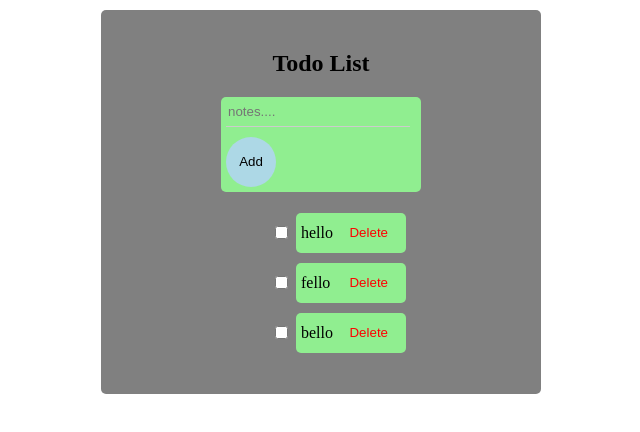
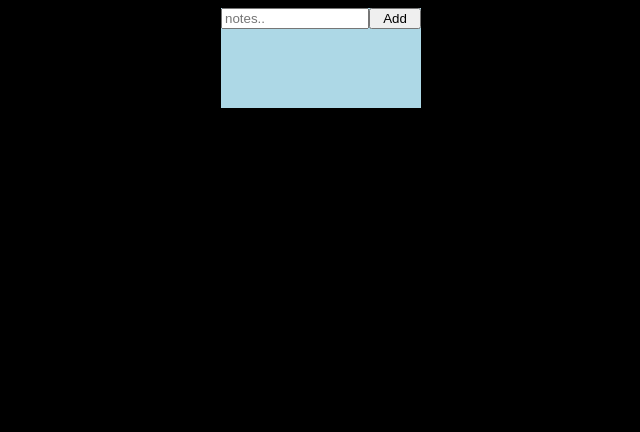
Before and after one commit to narangrg443/react-course, a React (Create React App) app: page / in a window 1280 px wide. Shown: the top 432 px of the page, without its empty margins (319-959 px from the left). Built offline with nearby package versions, Linux system fonts and the light colour scheme.

Commit message:
checked box then add delete buttun

```diff
--- a/public/style.css
+++ b/public/style.css
@@ -1,106 +1,60 @@
+body {
+  background-color: black;
+}
+
 .app-container {
-  overflow-y: auto;
   display: flex;
-  justify-content: center;
   flex-direction: column;
-  align-items: center;
-  max-width: 400px;
-  min-height: 130px;
+  margin: auto;
+  width: 200px;
+  min-height: 100px;
+  background-color: lightblue;
+
+}
+.input-container {
+  display: flex;
+  width: 200px;
 
 
-  margin: 10px auto;
-  padding: 20px;
-  background-color: grey;
-  border-radius: 5px;
+}
+
+.input-container input {
+  flex: 1;
+  width: 140px;
+  /* 80% width */
+}
+
+.input-container button {
+  flex: 1;
+  /* Remaining width */
 }
 
 
-.form-container {
+.todo-container {
   display: flex;
-  justify-content: center;
-  flex-direction: rows;
-  align-items: center;
+  justify-content: space-between;
+  min-width: 100px;
+  min-height: 25px;
   background-color: lightgreen;
-  border-radius: 5px;
-  width: 200px;
+
 
 }
-.input-field {
-  align-self: center;
-  background: lightgreen;
-  margin-bottom: 5px;
-  margin-left: 5px;
-  padding: 2px;
-  width: 90%;
-  min-height: 25px;
-  border: none;
-  border-bottom: 1px solid #ccc;
+input {
+  /* min-width: 100px; */
+}
+
+.item {
+  overflow-y: auto;
+  margin:10px;
 
 }
 
-.input-field:focus {
-  outline: none;
-  border-bottom-color: #007bff;
-}
-
-
-
-button {
-
-  background-color: lightblue;
-  padding: 5px 8px;
-  border: none;
-  border-radius: 5px;
-  cursor: pointer;
-  margin: 5px;
-
-}
-button:hover {}
-
-.item-container {
-  display: flex;
-  justify-content: space-between;
-  align-items: center;
-  background: lightgreen;
-  min-width: 100px;
-  min-height: 40px;
-  margin: 5px;
-  padding-left: 5px;
-  padding-right: 5px;
-  border-radius: 5px;
-  overflow-y: auto;
-
-}
-.deleteBtn {
-  background-color: none;
-  background: none;
-  color: red;
-
-
-}
-ul {
-  overflow-y: auto;
-  display: flex;
-  flex-direction: column;
-
-
-  list-style-type: none;
+.cross{
+  text-decoration: line-through;
+  color:red;
 
 }
 
-
-.addBtn {
-  align-self: center;
-  width: 50px;
-  height: 50px;
-  border-radius: 50%;
-
+.completed{
+  background-color: lightblue;
 }
-.check-list-container {
-
-  display: flex;
-  flex-direction: rows;
-  justify-content: space-between;
-  align-items: center;
-
-}
--- a/src/components/app.jsx
+++ b/src/components/app.jsx
@@ -1,46 +1,73 @@
 import React, { useState } from "react";
-import Todo from "./todo";
 import Input from "./input";
-import Checked from "./checkbox"
-
 
 const App = () => {
-  const [todo, setTodo] = useState(["hello", "fello", "bello"]);
-const [isChecked,setchecked]=useState(false);
-  function clickHandler(e){
-    setTodo([...todo, e]);
-  }
+  const [todo, setTodo] = useState("");
+  const [todoList, setTodoList] = useState([]);
 
-  function deleteHandler(index) {
-    const updatedTodo = [...todo];
-    updatedTodo.splice(index, 1);
-    setTodo(updatedTodo);
-  }
+  const changeHandler = (e) => {
+    setTodo(e.target.value);
+  };
 
-function crossHandler(isChecked){
+  const clickHandler = () => {
+    printHandler();
+  };
 
-  setchecked(isChecked);
-}
+  const keyHandler = (e) => {
+    if (e.key === "Enter") {
+      printHandler();
+    }
+  };
+
+  const deleteHandler = (id) => {
+    setTodoList((prevTodoList) =>
+      prevTodoList.filter((todo) => todo.id !== id)
+    );
+  };
+
+  const toggleComplete = (id) => {
+    setTodoList((prevTodoList) =>
+      prevTodoList.map((todo) => {
+        if (todo.id === id) {
+          return { ...todo, completed: !todo.completed };
+        }
+        return todo;
+      })
+    );
+  };
+
+  const printHandler = () => {
+    if (todo.trim() !== "") {
+      setTodoList((prevTodoList) => [
+        ...prevTodoList,
+        { id: Date.now(), todo: todo, completed: false },
+      ]);
+      setTodo("");
+    }
+  };
 
   return (
     <div className="app-container">
-      <h2>Todo List</h2>
+      <Input
+        todo={todo}
+        changeHandler={changeHandler}
+        clickHandler={clickHandler}
+        keyHandler={keyHandler}
+      />
 
-      <Input onClick={clickHandler} />
-      <ul>
-        {todo.map((t, index) => (
-        <div className="check-list-container">
-           <Checked cross={crossHandler} />
-           <Todo
-           key={index}
-           id={index}
-           onDelete={deleteHandler}
-           style={{textDecoration:isChecked?"line-through":"none"}}
-           text={t} />
-        </div>
-
-        ))}
-      </ul>
+      {todoList.map((todo) => (
+        <div
+          className={`todo-container ${todo.completed ? "completed" : ""}`}
+          key={todo.id}
+        >
+          <input
+            type="checkbox"
+            checked={todo.completed}
+            onChange={() => toggleComplete(todo.id)}
+          />
+          <b className={`item ${todo.completed && "cross"}`}>{todo.todo}</b>
+         { todo.completed && (<button onClick={() => deleteHandler(todo.id)}>delete</button>)} </div>
+      ))}
     </div>
   );
 };
--- a/src/components/checkbox.jsx
+++ /dev/null
@@ -1,28 +0,0 @@
-import React,{useState} from "react";
-
-const Checkbox=({cross})=>{
-
-  const [isChecked,setchecked]=useState(false);
-
-
-  function checkHandler(){
-    setchecked(!isChecked);
-    cross(isChecked);
-  }
-
-  return(
-
-    <div className="check-container">
-      <label>
-       <input
-       type="checkbox"
-       checked={isChecked}
-       onChange={checkHandler}
-       />
-      </label>
-    </div>
-    );
-
-}
-
- export default Checkbox;
--- a/src/components/contact.jsx
+++ /dev/null
@@ -1,26 +0,0 @@
-const profiles = [{
-  name: 'John Doe',
-  age: 25,
-  color: 'green',
-  background: 'green',
-  email:'johnDoe@gmail.com',
-  src: "https://www.taylorherring.com/wp-content/uploads/2015/03/Archetypal-Male-Face-of-Beauty-embargoed-to-00.01hrs-30.03.15.jpg"
-},
-  {
-    name: 'Jane Smith',
-    age: 30,
-    color: 'blue',
-    background: 'lightgray',
-    email:'janeSmith@gmai.com',
-    src: 'https://cdn.hackaday.io/images/3553251501638077867.png '
-  },
-  {
-    name: 'Mike Johnson',
-    age: 35,
-    color: 'brown',
-    background: 'yellow',
-    email:'MikeJoshson@gmail.com',
-    src: 'https://i.imgur.com/I4piNxb.jpg'
-  }];
-
-export default profiles;
--- a/src/components/input.jsx
+++ b/src/components/input.jsx
@@ -1,40 +1,18 @@
-import React, { useState, useRef } from "react";
+import React from "react";
 
-const Input = ({ onClick }) => {
-  const [inputValue, setInputValue] = useState("");
-  const inputRef = useRef(null);
-
-  function handleChange(e) {
-    setInputValue(e.target.value);
-  }
-
-  function handleSubmit(e) {
-    e.preventDefault();
-    if (inputValue.trim() !== "") {
-      onClick(inputValue);
-      setInputValue("");
-    }
-  }
-
-  function handleKeyPress(e) {
-    if (e.key === "Enter") {
-      handleSubmit(e);
-    }
-  }
-
+const Input = ({ todo, changeHandler, clickHandler, keyHandler }) => {
   return (
-    <div className="form-container">
-    <form onSubmit={handleSubmit}>
-      <input className="input-field"
+    <div className="input-container">
+      <input
         type="text"
-        value={inputValue}
-        onChange={handleChange}
-        onKeyPress={handleKeyPress}
-        ref={inputRef}
-        placeholder="notes...."
+        placeholder="notes.."
+        value={todo}
+        onChange={changeHandler}
+        onKeyDown={keyHandler}
       />
-      <button className="addBtn" type="submit">Add</button>
-    </form>
+      <button type="submit" onClick={clickHandler}>
+        Add
+      </button>
     </div>
   );
 };
--- a/src/components/todo.jsx
+++ /dev/null
@@ -1,18 +0,0 @@
-import React from "react";
-
-const TodoItem = ({ id, text, onDelete,style }) => {
-  function handleDelete() {
-    onDelete(id);
-  }
-
-  return (
-    <li>
-    <div className="item-container">
-      <span style={style}>{text}</span>
-      <button className="deleteBtn" onClick={handleDelete}>Delete</button>
-      </div>
-    </li>
-  );
-};
-
-export default TodoItem;
--- a/src/index.js
+++ b/src/index.js
@@ -1,9 +1,7 @@
 import React from "react";
 import ReactDOM from "react-dom";
-import profiles from "./components/contact";
 import App from "./components/app";
 
-const login = true;
 
 
 
```
Also changed, not shown: src/components/avatar.jsx (deleted, +0 -11 lines), src/components/profile.jsx (deleted, +0 -36 lines).
